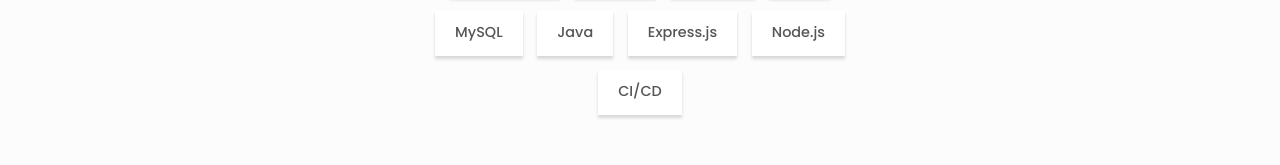
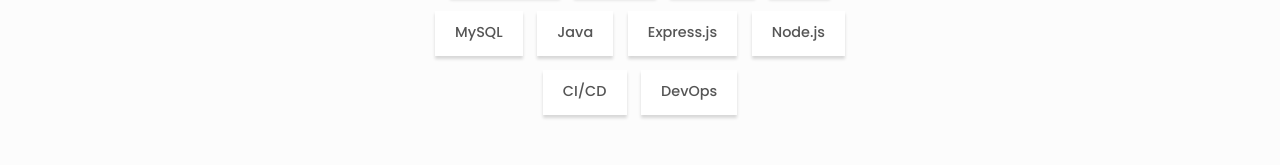
Before and after one commit to hehnu/Portfolio, a plain HTML site: page index.html in a window 1280 px wide. Shown: the part 1294-1459 px from the top of the page. Drawn offline with Linux system fonts and the light colour scheme.

Commit message:
Update index.html

```diff
--- a/index.html
+++ b/index.html
@@ -190,6 +190,7 @@
           <li class="skills__list-item btn btn--plain">Express.js</li>
           <li class="skills__list-item btn btn--plain">Node.js</li>
           <li class="skills__list-item btn btn--plain">CI/CD</li>
+          <li class="skills__list-item btn btn--plain">DevOps</li>
 
         </ul>
       </section>
```
